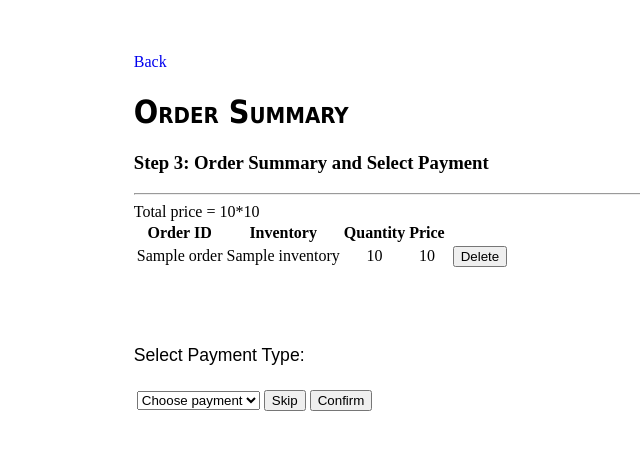
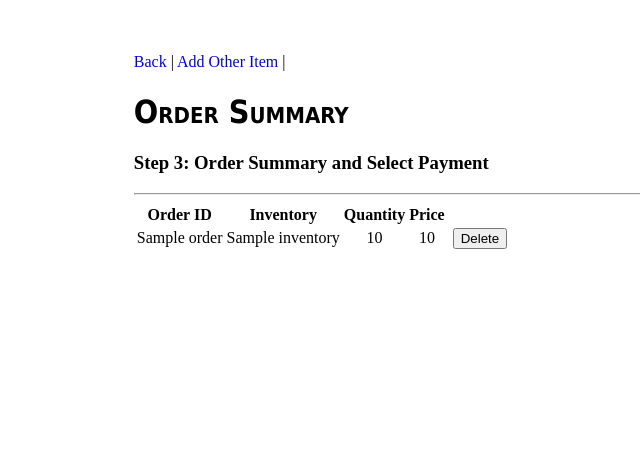
Before and after one commit to kaseytc/prime-mobile-erp, a Django app: template capstoneproject/erp/templates/shopping/order_step_3_summary.html in a window 1280 px wide. Shown: the top 450 px of the page, without its empty margins (199-839 px from the left). Run offline with Django 3.2, Linux system fonts and the light colour scheme; the template is opened without the code that fills it: most values are stand-ins (such as "Sample title", 1, 10 or a date in 2020); some libraries are stand-ins or nearby versions.

```diff
--- a/capstoneproject/erp/templates/shopping/order_step_3_summary.html
+++ b/capstoneproject/erp/templates/shopping/order_step_3_summary.html
@@ -4,7 +4,10 @@
 
 {% block content %}
 
-<a href="javascript:history.back()">Back</a>
+<a href="javascript:history.back()">Back</a> |
+<a href="{% url 'product-list' %}">Add Other Item</a> |
+<!--<a href="">Select Payment Method</a>
+<a href="">Checkout</a>-->
 
 <header>
     <h1>Order Summary</h1>
@@ -28,12 +31,8 @@
         <td>{{item.inventory}}</td>
         <td align="center">{{item.quantity}}</td>
         <td align="center">{{item.inventory.inv_price}}</td>
-        <!--<td><input type="hidden" name="order" value="{{item.order}}" disable readonly ></td>
-        <td><input type="hidden" name="inventory" value="{{item.inventory}}" disable readonly ></td>
-        <td><input type="hidden" name="quantity" value="{{item.quantity}}" disable readonly ></td>-->
         <td><input type="hidden" name="detail_id" value="{{item.detail_id}}" disable readonly ></td>
         <td><input type="submit" value="Delete"></td>
-        Total price = {{item.quantity}}*{{item.inventory.inv_price}}
     </tr>
 
 {% empty %}
@@ -43,25 +42,25 @@
 {% endfor %}
 
 
-<form action="" method="post" id="paymentform"novalidate>{% csrf_token %}
+<!--<form action="" method="post" id="paymentform"novalidate>{% csrf_token %}
 
     <table>
         <br><br><br>
-        <p>Select Payment Type:</p>
+        <p>Select Payment Method:</p>
         <td>
         <select namd="payment" form="paymentform">
-            <option selected disabled hidden>Choose payment</option>
+            <option selected disabled hidden>Choose payment method</option>
             <option value="Cash">Cash</option>
             <option value="VISA">VISA</option>
             <option value="MasterCard">MasterCard</option>
             <option value="AmEx">AmEx</option>
         </select>
-            <td><input type="submit" value="Skip">
-            <input type="submit" value="Confirm"></td>
+            <td><input type="submit" value="Skip" name="skip">
+            <input type="submit" value="Confirm and Finish" name="submitpayment"></td>
     </td>
 
     </table>
 
-</form>
+</form>-->
 
 {% endblock %}
--- a/capstoneproject/erp/urls.py
+++ b/capstoneproject/erp/urls.py
@@ -69,6 +69,8 @@ urlpatterns += [
 
     path('order_summary/', views.OrderSummaryView.as_view(), name='order-summary'),
 
+    # path('order_finish/', views.order_finish, name='order-finish'),
+
     #path('order_item/', views.OrderItemView.as_view(), name='order-item'),
 
 
```
Also changed, not shown: capstoneproject/erp/views.py (+24 -1 lines).
